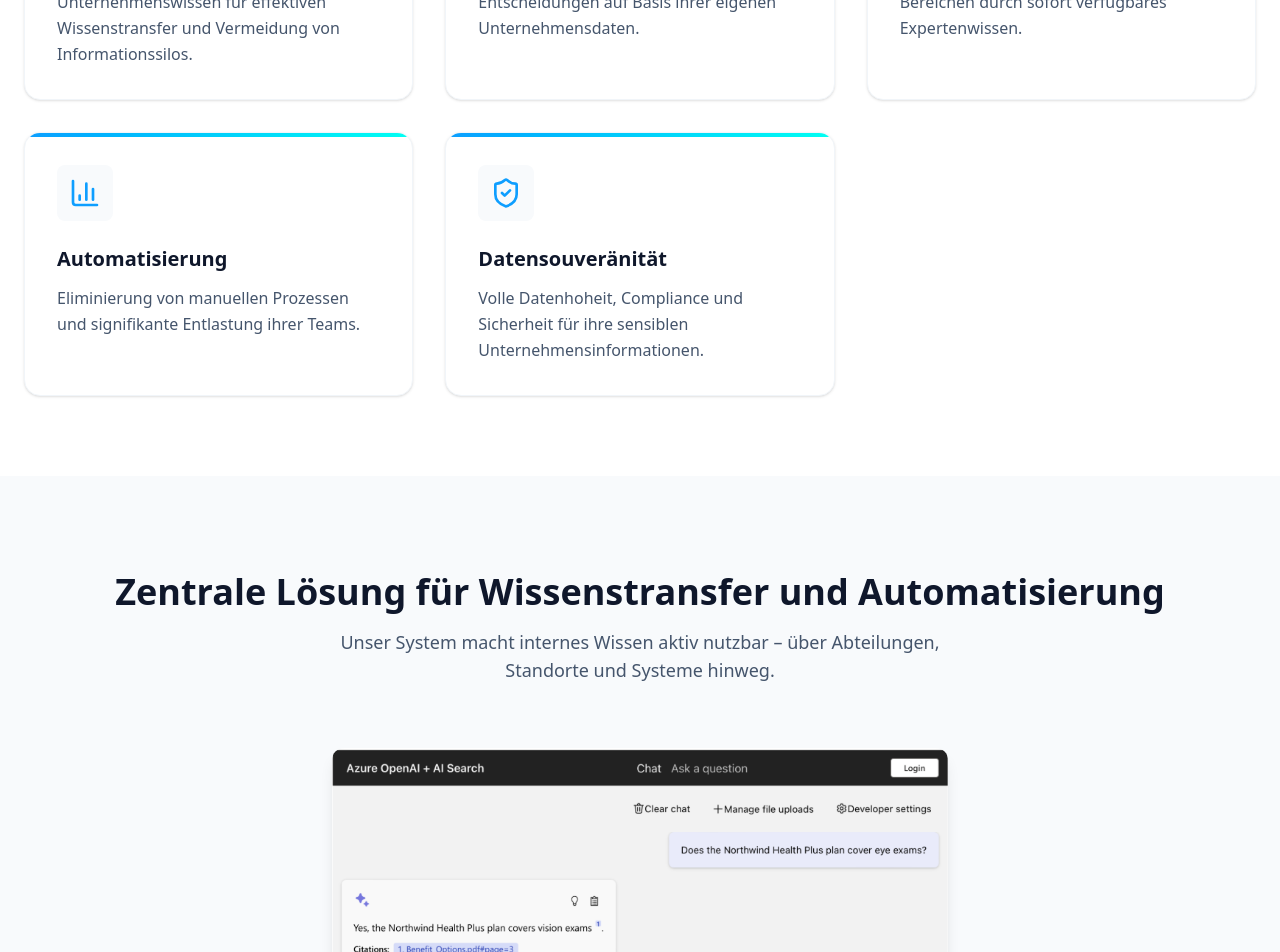
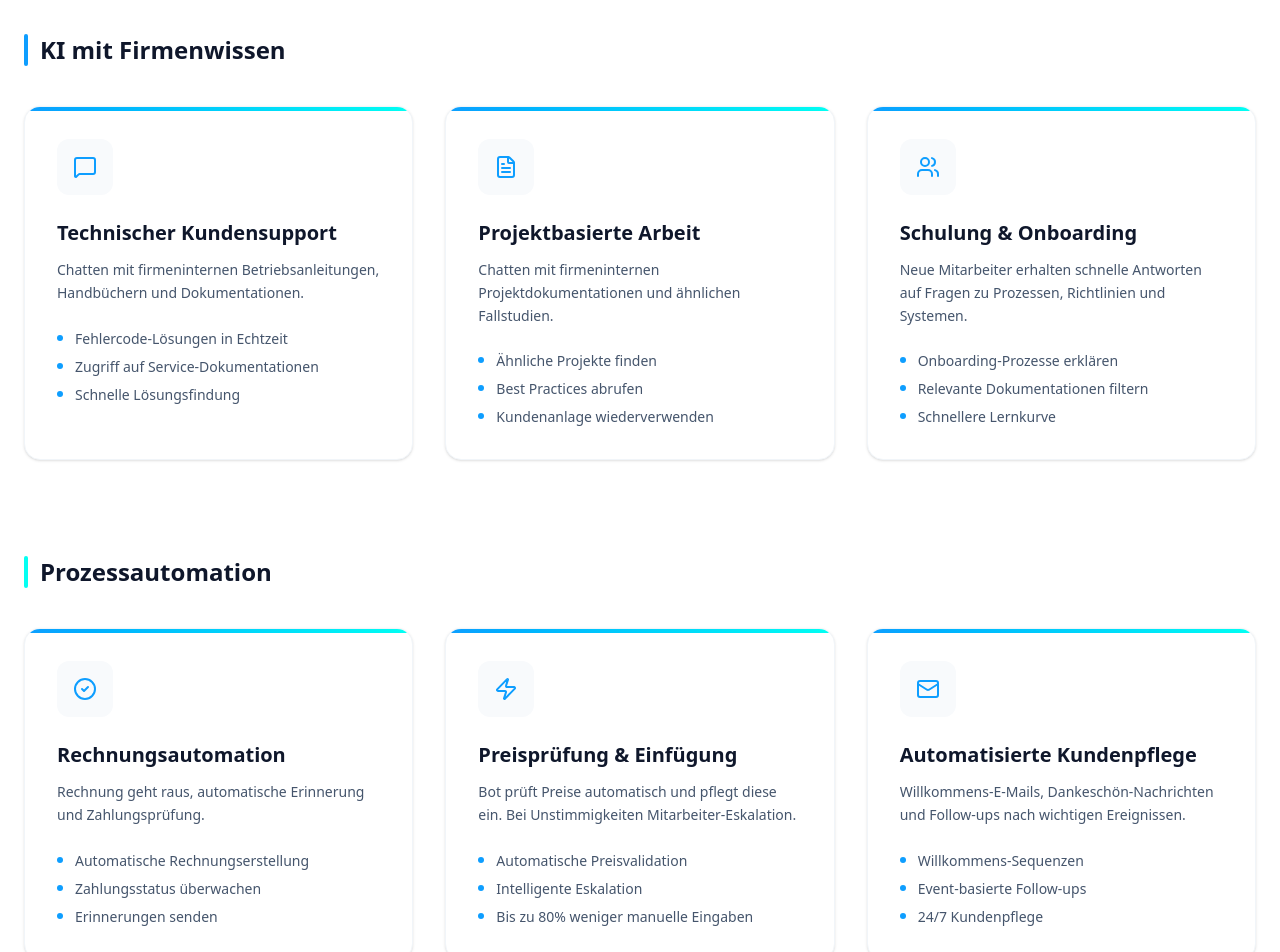
Before and after one commit to bf-2026/boedefuelling.com, a React (Vite) app: page / in a window 1280 px wide. Shown: the part 960-1912 px from the top of the page. Built offline with nearby package versions, Linux system fonts and the light colour scheme.

Commit message:
dienstleistungen

```diff
--- a/src/App.tsx
+++ b/src/App.tsx
@@ -13,6 +13,7 @@ import ProblemsSolutions from "./sections/ProblemsSolutions";
 import Trust from "./sections/Trust";
 import Impressum from "./sections/Impressum";
 import ProjectPhases from "./sections/ProjectPhases";
+import Services from "./sections/Services";
 
 function HomePage() {
   return (
@@ -20,6 +21,7 @@ function HomePage() {
       <Header />
       <main>
         <Hero />
+        <Services />
         <ValueProps />
         <Solution />
         <ProcessAutomation />
--- /dev/null
+++ b/src/sections/Services.tsx
@@ -0,0 +1,206 @@
+import { motion } from "framer-motion";
+import {
+  MessageSquare,
+  Zap,
+  Users,
+  FileText,
+  CheckCircle2,
+  Mail,
+} from "lucide-react";
+
+interface Service {
+  title: string;
+  description: string;
+  icon: React.ReactNode;
+  category: "knowledge" | "automation";
+  details: string[];
+}
+
+const Services = () => {
+  const services: Service[] = [
+    {
+      title: "Technischer Kundensupport",
+      description:
+        "Chatten mit firmeninternen Betriebsanleitungen, Handbüchern und Dokumentationen.",
+      icon: <MessageSquare className="w-6 h-6" />,
+      category: "knowledge",
+      details: [
+        "Fehlercode-Lösungen in Echtzeit",
+        "Zugriff auf Service-Dokumentationen",
+        "Schnelle Lösungsfindung",
+      ],
+    },
+    {
+      title: "Projektbasierte Arbeit",
+      description:
+        "Chatten mit firmeninternen Projektdokumentationen und ähnlichen Fallstudien.",
+      icon: <FileText className="w-6 h-6" />,
+      category: "knowledge",
+      details: [
+        "Ähnliche Projekte finden",
+        "Best Practices abrufen",
+        "Kundenanlage wiederverwenden",
+      ],
+    },
+    {
+      title: "Schulung & Onboarding",
+      description:
+        "Neue Mitarbeiter erhalten schnelle Antworten auf Fragen zu Prozessen, Richtlinien und Systemen.",
+      icon: <Users className="w-6 h-6" />,
+      category: "knowledge",
+      details: [
+        "Onboarding-Prozesse erklären",
+        "Relevante Dokumentationen filtern",
+        "Schnellere Lernkurve",
+      ],
+    },
+    {
+      title: "Rechnungsautomation",
+      description:
+        "Rechnung geht raus, automatische Erinnerung und Zahlungsprüfung.",
+      icon: <CheckCircle2 className="w-6 h-6" />,
+      category: "automation",
+      details: [
+        "Automatische Rechnungserstellung",
+        "Zahlungsstatus überwachen",
+        "Erinnerungen senden",
+      ],
+    },
+    {
+      title: "Preisprüfung & Einfügung",
+      description:
+        "Bot prüft Preise automatisch und pflegt diese ein. Bei Unstimmigkeiten Mitarbeiter-Eskalation.",
+      icon: <Zap className="w-6 h-6" />,
+      category: "automation",
+      details: [
+        "Automatische Preisvalidation",
+        "Intelligente Eskalation",
+        "Bis zu 80% weniger manuelle Eingaben",
+      ],
+    },
+    {
+      title: "Automatisierte Kundenpflege",
+      description:
+        "Willkommens-E-Mails, Dankeschön-Nachrichten und Follow-ups nach wichtigen Ereignissen.",
+      icon: <Mail className="w-6 h-6" />,
+      category: "automation",
+      details: [
+        "Willkommens-Sequenzen",
+        "Event-basierte Follow-ups",
+        "24/7 Kundenpflege",
+      ],
+    },
+  ];
+
+  const knowledgeServices = services.filter((s) => s.category === "knowledge");
+  const automationServices = services.filter(
+    (s) => s.category === "automation",
+  );
+
+  const ServiceCard = ({
+    service,
+    index,
+  }: {
+    service: Service;
+    index: number;
+  }) => (
+    <motion.div
+      initial={{ opacity: 0, y: 20 }}
+      whileInView={{ opacity: 1, y: 0 }}
+      viewport={{ once: true }}
+      transition={{ duration: 0.5, delay: index * 0.1 }}
+      className="group relative h-full bg-white rounded-2xl border border-slate-100 p-8 shadow-sm hover:shadow-lg transition-all duration-300 hover:border-brand-primary/30 overflow-hidden">
+      {/* Top accent border */}
+      <div className="absolute top-0 left-0 w-full h-1 bg-gradient-to-r from-brand-primary to-brand-accent" />
+
+      {/* Icon container */}
+      <div className="mb-6 inline-flex p-4 rounded-xl bg-slate-50 text-brand-primary group-hover:bg-brand-primary/10 transition-colors">
+        {service.icon}
+      </div>
+
+      {/* Content */}
+      <h3 className="text-xl font-bold text-slate-900 mb-3 group-hover:text-brand-primary transition-colors">
+        {service.title}
+      </h3>
+
+      <p className="text-slate-600 text-sm mb-6 leading-relaxed">
+        {service.description}
+      </p>
+
+      {/* Details list */}
+      <ul className="space-y-2">
+        {service.details.map((detail, idx) => (
+          <li
+            key={idx}
+            className="flex items-start gap-3 text-sm text-slate-600">
+            <span className="inline-block w-1.5 h-1.5 rounded-full bg-brand-primary mt-1.5 flex-shrink-0" />
+            {detail}
+          </li>
+        ))}
+      </ul>
+    </motion.div>
+  );
+
+  return (
+    <section className="py-24 bg-white">
+      <div className="container mx-auto px-4 md:px-6">
+        {/* Main heading */}
+        <div className="text-center mb-20">
+          <motion.h2
+            initial={{ opacity: 0, y: 20 }}
+            whileInView={{ opacity: 1, y: 0 }}
+            viewport={{ once: true }}
+            className="text-4xl md:text-5xl font-bold text-slate-900 mb-6">
+            Unsere Dienstleistungen
+          </motion.h2>
+          <p className="text-lg text-slate-600 max-w-2xl mx-auto">
+            Von der Wissenszentralisierung bis zur vollständigen
+            Prozessautomation – wir bieten maßgeschneiderte KI-Lösungen für Ihr
+            Unternehmen.
+          </p>
+        </div>
+
+        {/* Knowledge Services */}
+        <div className="mb-24">
+          <motion.h3
+            initial={{ opacity: 0, x: -20 }}
+            whileInView={{ opacity: 1, x: 0 }}
+            viewport={{ once: true }}
+            className="text-2xl font-bold text-slate-900 mb-10 flex items-center gap-3">
+            <div className="w-1 h-8 bg-brand-primary rounded-full" />
+            KI mit Firmenwissen
+          </motion.h3>
+          <div className="grid md:grid-cols-3 gap-8">
+            {knowledgeServices.map((service, index) => (
+              <ServiceCard key={index} service={service} index={index} />
+            ))}
+          </div>
+        </div>
+
+        {/* Automation Services */}
+        <div>
+          <motion.h3
+            initial={{ opacity: 0, x: -20 }}
+            whileInView={{ opacity: 1, x: 0 }}
+            viewport={{ once: true }}
+            transition={{ delay: 0.1 }}
+            className="text-2xl font-bold text-slate-900 mb-10 flex items-center gap-3">
+            <div className="w-1 h-8 bg-brand-accent rounded-full" />
+            Prozessautomation
+          </motion.h3>
+          <div className="grid md:grid-cols-3 gap-8">
+            {automationServices.map((service, index) => (
+              <ServiceCard
+                key={index}
+                service={service}
+                index={index + knowledgeServices.length}
+              />
+            ))}
+          </div>
+        </div>
+      </div>
+    </section>
+  );
+};
+
+export default Services;
```
Also changed, not shown: 1 other file (tests, documents, lock files or other folders).
